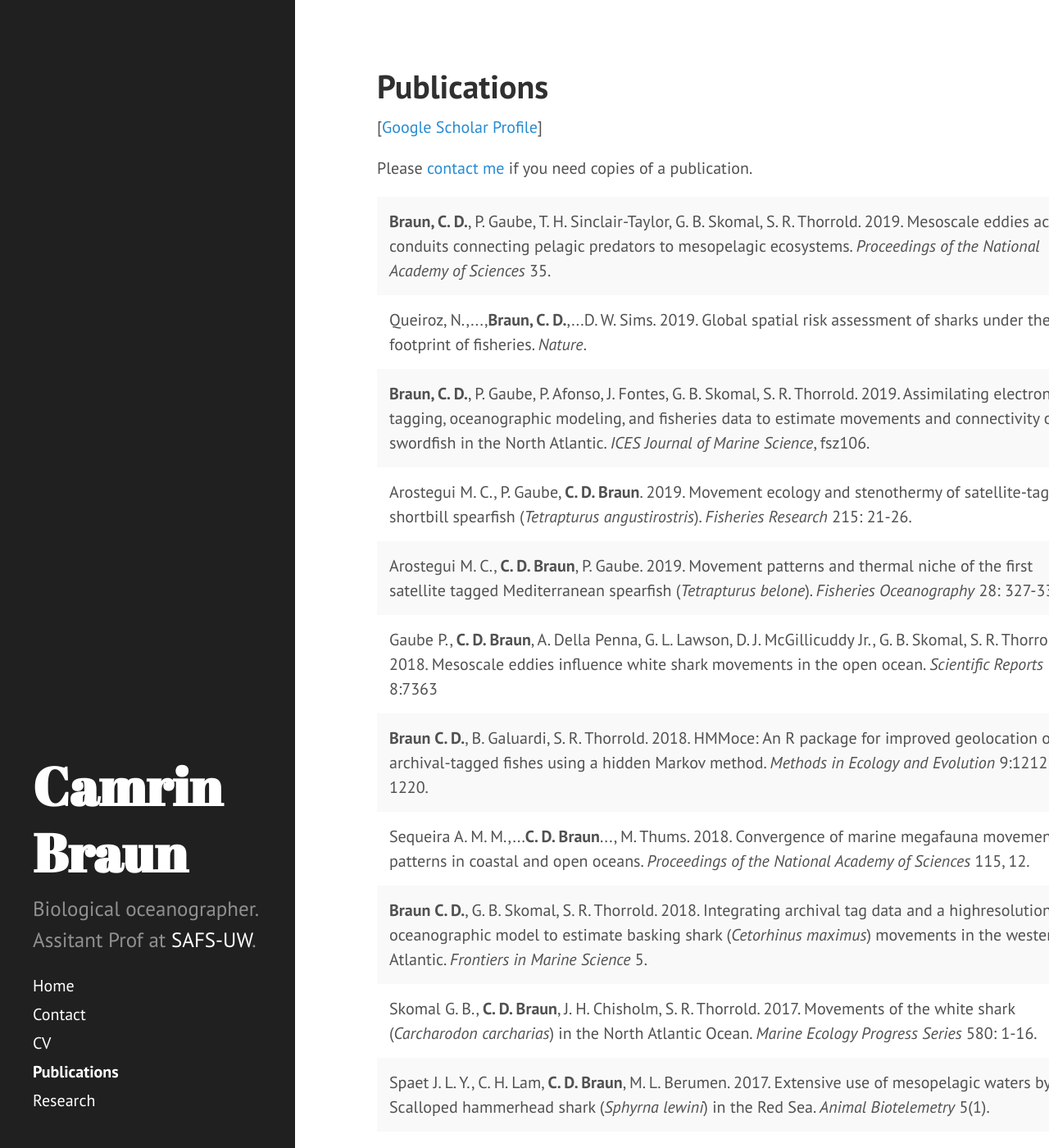
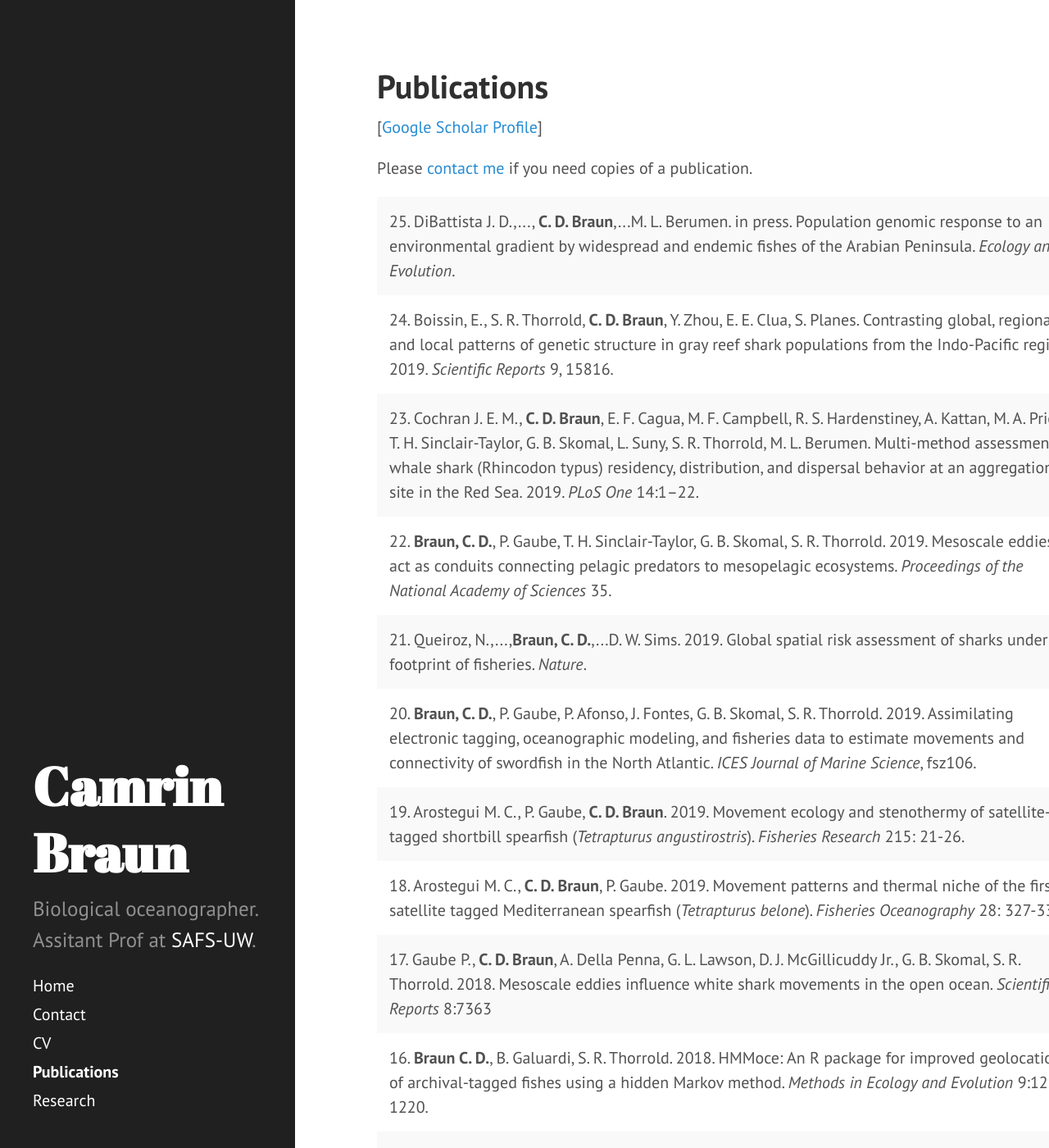
Before and after one commit to camrinbraun/camrinbraun.github.io, a Jekyll site: the page built from publications.md, in a window 1280 px wide and 1400 px high. Shown: the whole window at 82% size. Built offline with Jekyll 4.4.1, drawn with Linux system fonts in a browser that asks for light colours; comment, search, counter and statistics services are not loaded; some of the changed text lies outside the part shown.

Commit message:
update pubs and add #s

```diff
--- a/publications.md
+++ b/publications.md
@@ -40,113 +40,128 @@ th, td {
 <table style="width:125%" bgcolor="white">
 
   <tr>
-    <td><b>Braun, C. D.</b>, P. Gaube, T. H. Sinclair-Taylor, G. B. Skomal, S. R. Thorrold. 2019. Mesoscale eddies act as conduits connecting pelagic predators to mesopelagic ecosystems. <i>Proceedings of the National Academy of Sciences</i> 35.</td>
+    <td>25. DiBattista J. D.,..., <b>C. D. Braun</b>,...M. L. Berumen. in press. Population genomic response to an environmental gradient by widespread and endemic fishes of the Arabian Peninsula. <i>Ecology and Evolution</i>.</td>
     <td><div class='altmetric-embed' data-badge-type='donut' data-doi="10.1073/pnas.1903067116"></div></td>
   </tr>
 
   <tr>
-    <td>Queiroz, N.,...,<b>Braun, C. D.</b>,...D. W. Sims. 2019. Global spatial risk assessment of sharks under the footprint of fisheries. <i>Nature</i>.</td>
+    <td>24. Boissin, E., S. R. Thorrold, <b>C. D. Braun</b>, Y. Zhou, E. E. Clua, S. Planes. Contrasting global, regional and local patterns of genetic structure in gray reef shark populations from the Indo-Pacific region. 2019. <i>Scientific Reports</i> 9, 15816.</td>
+    <td><div class='altmetric-embed' data-badge-type='donut' data-doi="10.1073/pnas.1903067116"></div></td>
+  </tr>
+
+  <tr>
+    <td>23. Cochran J. E. M., <b>C. D. Braun</b>, E. F. Cagua, M. F. Campbell, R. S. Hardenstiney, A. Kattan, M. A. Priest, T. H. Sinclair-Taylor, G. B. Skomal, L. Suny, S. R. Thorrold, M. L. Berumen. Multi-method assessment of whale shark (Rhincodon typus) residency, distribution, and dispersal behavior at an aggregation site in the Red Sea. 2019. <i>PLoS One</i> 14:1–22.</td>
+    <td><div class='altmetric-embed' data-badge-type='donut' data-doi="10.1073/pnas.1903067116"></div></td>
+  </tr>
+
+  <tr>
+    <td>22. <b>Braun, C. D.</b>, P. Gaube, T. H. Sinclair-Taylor, G. B. Skomal, S. R. Thorrold. 2019. Mesoscale eddies act as conduits connecting pelagic predators to mesopelagic ecosystems. <i>Proceedings of the National Academy of Sciences</i> 35.</td>
+    <td><div class='altmetric-embed' data-badge-type='donut' data-doi="10.1073/pnas.1903067116"></div></td>
+  </tr>
+
+  <tr>
+    <td>21. Queiroz, N.,...,<b>Braun, C. D.</b>,...D. W. Sims. 2019. Global spatial risk assessment of sharks under the footprint of fisheries. <i>Nature</i>.</td>
     <td><div class='altmetric-embed' data-badge-type='donut' data-doi="10.1038/s41586-019-1444-4"></div></td>
   </tr>
 
   <tr>
-    <td><b>Braun, C. D.</b>, P. Gaube, P. Afonso, J. Fontes, G. B. Skomal, S. R. Thorrold. 2019. Assimilating electronic tagging, oceanographic modeling, and fisheries data to estimate movements and connectivity of swordfish in the North Atlantic. <i>ICES Journal of Marine Science</i>, fsz106.</td>
+    <td>20. <b>Braun, C. D.</b>, P. Gaube, P. Afonso, J. Fontes, G. B. Skomal, S. R. Thorrold. 2019. Assimilating electronic tagging, oceanographic modeling, and fisheries data to estimate movements and connectivity of swordfish in the North Atlantic. <i>ICES Journal of Marine Science</i>, fsz106.</td>
     <td><div class='altmetric-embed' data-badge-type='donut' data-doi="10.1093/icesjms/fsz106"></div></td>
   </tr>
 
    <tr>
-    <td>Arostegui M. C., P. Gaube, <b>C. D. Braun</b>. 2019. Movement ecology and stenothermy of satellite-tagged shortbill spearfish (<i>Tetrapturus angustirostris</i>). <i>Fisheries Research</i> 215: 21-26.</td>
+    <td>19. Arostegui M. C., P. Gaube, <b>C. D. Braun</b>. 2019. Movement ecology and stenothermy of satellite-tagged shortbill spearfish (<i>Tetrapturus angustirostris</i>). <i>Fisheries Research</i> 215: 21-26.</td>
     <td><div class='altmetric-embed' data-badge-type='donut' data-doi="10.1016/j.fishres.2019.03.005"></div></td>
   </tr>
 
   <tr>
-    <td>Arostegui M. C., <b>C. D. Braun</b>, P. Gaube. 2019. Movement patterns and thermal niche of the
+    <td>18. Arostegui M. C., <b>C. D. Braun</b>, P. Gaube. 2019. Movement patterns and thermal niche of the
 first satellite tagged Mediterranean spearfish (<i>Tetrapturus belone</i>). <i>Fisheries Oceanography</i> 28: 327-333..</td>
     <td><div class='altmetric-embed' data-badge-type='donut' data-doi="10.1111/fog.12413"></div></td>
   </tr>
 
   <tr>
-    <td>Gaube P., <b>C. D. Braun</b>, A. Della Penna, G. L. Lawson, D. J. McGillicuddy Jr., G. B. Skomal, S. R. Thorrold. 2018. Mesoscale eddies influence white shark movements in the open ocean. <i>Scientific Reports</i> 8:7363</td>
+    <td>17. Gaube P., <b>C. D. Braun</b>, A. Della Penna, G. L. Lawson, D. J. McGillicuddy Jr., G. B. Skomal, S. R. Thorrold. 2018. Mesoscale eddies influence white shark movements in the open ocean. <i>Scientific Reports</i> 8:7363</td>
     <td><div class='altmetric-embed' data-badge-type='donut' data-doi="10.1038/s41598-018-25565-8"></div></td>
   </tr>
 
   <tr>
-    <td><b>Braun C. D.</b>, B. Galuardi, S. R. Thorrold. 2018. HMMoce: An R package for improved geolocation of archival-tagged fishes using a hidden Markov method. <i>Methods in Ecology and Evolution</i> 9:1212–1220.</td>
+    <td>16. <b>Braun C. D.</b>, B. Galuardi, S. R. Thorrold. 2018. HMMoce: An R package for improved geolocation of archival-tagged fishes using a hidden Markov method. <i>Methods in Ecology and Evolution</i> 9:1212–1220.</td>
     <td><div class='altmetric-embed' data-badge-type='donut' data-doi="10.1111/2041-210x.12959 "></div></td>
   </tr>
 
   <tr>
-    <td>Sequeira A. M. M.,...<b>C. D. Braun</b>..., M. Thums. 2018. Convergence of marine megafauna movement patterns in coastal and open oceans. <i>Proceedings of the National Academy of Sciences</i> 115, 12.</td>
+    <td>15. Sequeira A. M. M.,...<b>C. D. Braun</b>..., M. Thums. 2018. Convergence of marine megafauna movement patterns in coastal and open oceans. <i>Proceedings of the National Academy of Sciences</i> 115, 12.</td>
     <td><div class='altmetric-embed' data-badge-type='donut' data-doi="10.1073/pnas.1716137115"></div></td>
   </tr>
 
   <tr>
-    <td><b>Braun C. D.</b>, G. B. Skomal, S. R. Thorrold. 2018. Integrating archival tag data and a highresolution oceanographic model to estimate basking shark (<i>Cetorhinus maximus</i>) movements in the western Atlantic. <i>Frontiers in Marine Science</i> 5.</td>
+    <td>14. <b>Braun C. D.</b>, G. B. Skomal, S. R. Thorrold. 2018. Integrating archival tag data and a highresolution oceanographic model to estimate basking shark (<i>Cetorhinus maximus</i>) movements in the western Atlantic. <i>Frontiers in Marine Science</i> 5.</td>
     <td><div class='altmetric-embed' data-badge-type='donut' data-doi="10.3389/fmars.2018.00025 "></div></td>
   </tr>
 
   <tr>
-    <td>Skomal G. B., <b>C. D. Braun</b>, J. H. Chisholm, S. R. Thorrold. 2017. Movements of the white shark (<i>Carcharodon carcharias</i>) in the North Atlantic Ocean. <i>Marine Ecology Progress Series</i> 580: 1-16.</td>
+    <td>13. Skomal G. B., <b>C. D. Braun</b>, J. H. Chisholm, S. R. Thorrold. 2017. Movements of the white shark (<i>Carcharodon carcharias</i>) in the North Atlantic Ocean. <i>Marine Ecology Progress Series</i> 580: 1-16.</td>
     <td><div class='altmetric-embed' data-badge-type='donut' data-doi="10.3354/meps12306 "></div></td>
   </tr>
 
 <tr>
-    <td>Spaet J. L. Y., C. H. Lam, <b>C. D. Braun</b>, M. L. Berumen. 2017. Extensive use of mesopelagic waters by a Scalloped hammerhead shark (<i>Sphyrna lewini</i>) in the Red Sea. <i>Animal Biotelemetry</i> 5(1).</td>
+    <td>12. Spaet J. L. Y., C. H. Lam, <b>C. D. Braun</b>, M. L. Berumen. 2017. Extensive use of mesopelagic waters by a Scalloped hammerhead shark (<i>Sphyrna lewini</i>) in the Red Sea. <i>Animal Biotelemetry</i> 5(1).</td>
     <td><div class='altmetric-embed' data-badge-type='donut' data-doi="10.1186/s40317-017-0135-x "></div></td>
   </tr>
 
   <tr>
-    <td>Cochran J. E. M., R. S. Hardenstine, <b>C. D. Braun</b>, G. B. Skomal, S. R. Thorrold, K. Xu, M. G. Genton, M. L. Berumen. 2016. Population structure of a whale shark (<i>Rhincodon typus</i>) aggregation in the Red Sea. <i>Journal of Fish Biology</i> 89(3): 1570-1582.</td>
+    <td>11. Cochran J. E. M., R. S. Hardenstine, <b>C. D. Braun</b>, G. B. Skomal, S. R. Thorrold, K. Xu, M. G. Genton, M. L. Berumen. 2016. Population structure of a whale shark (<i>Rhincodon typus</i>) aggregation in the Red Sea. <i>Journal of Fish Biology</i> 89(3): 1570-1582.</td>
     <td><div class='altmetric-embed' data-badge-type='donut' data-doi="10.1111/jfb.13054"></div></td>
   </tr>
 
   <tr>
-    <td>Coker D. J., <b>C. D. Braun</b>, J. Cavin, S. Payet, M. L. Berumen. 2016. Remote marine protected area reveals unusual social behavior in <i>Chaetodon trifascialis</i>. <i>Marine Biodiversity</i>: 1-2.</td>
+    <td>10. Coker D. J., <b>C. D. Braun</b>, J. Cavin, S. Payet, M. L. Berumen. 2016. Remote marine protected area reveals unusual social behavior in <i>Chaetodon trifascialis</i>. <i>Marine Biodiversity</i>: 1-2.</td>
     <td><div class='altmetric-embed' data-badge-type='donut' data-doi="10.1007/s12526-016-0531-0 "></div></td>
   </tr>
 
   <tr>
-    <td><b>Braun C. D.</b>, G. B. Skomal, S. R. Thorrold, M. L. Berumen. 2015. Movements of the reef manta ray (<i>Manta alfredi</i>) in the Red Sea using satellite and acoustic telemetry. <i>Marine Biology</i> 162(12).</td>
+    <td>9. <b>Braun C. D.</b>, G. B. Skomal, S. R. Thorrold, M. L. Berumen. 2015. Movements of the reef manta ray (<i>Manta alfredi</i>) in the Red Sea using satellite and acoustic telemetry. <i>Marine Biology</i> 162(12).</td>
     <td><div class='altmetric-embed' data-badge-type='donut' data-doi="10.1007/s00227-015-2760-3"></div></td>
   </tr>
 
   <tr>
-    <td><b>Braun C. D.</b>, M. B. Kaplan, A. Z. Horodysky, J. K. Llopiz. 2015. Satellite telemetry reveals physical processes driving billfish behavior. <i>Animal Biotelemetry</i> 3(1).</td>
+    <td>8. <b>Braun C. D.</b>, M. B. Kaplan, A. Z. Horodysky, J. K. Llopiz. 2015. Satellite telemetry reveals physical processes driving billfish behavior. <i>Animal Biotelemetry</i> 3(1).</td>
     <td><div class='altmetric-embed' data-badge-type='donut' data-doi="10.1186/s40317-014-0020-9"></div></td>
   </tr>
 
   <tr>
-    <td>Priest, M. A., G. R. Almany, <b>C. D. Braun</b>, R. J. Hamilton, D. F. Lozano-Cortés, et al. 2014. Isolation and characterization of 29 microsatellite markers for the bumphead parrotfish, <i>Bolbometopon muricatum</i>, and cross amplification in 12 related species. <i>Marine Biodiversity</i> 45(4): 861-866.</td>
+    <td>7. Priest, M. A., G. R. Almany, <b>C. D. Braun</b>, R. J. Hamilton, D. F. Lozano-Cortés, et al. 2014. Isolation and characterization of 29 microsatellite markers for the bumphead parrotfish, <i>Bolbometopon muricatum</i>, and cross amplification in 12 related species. <i>Marine Biodiversity</i> 45(4): 861-866.</td>
     <td><div class='altmetric-embed' data-badge-type='donut' data-doi="10.1007/s12526-014-0278-4"></div></td>
   </tr>
 
   <tr>
-    <td>Berumen M. L., <b>C. D. Braun</b>, J. E. M. Cochran, G. B. Skomal, S. R. Thorrold. 2014. Movement patterns of juvenile whale sharks tagged at an aggregation site in the Red Sea. <i>PLoS One</i> 9.</td>
+    <td>6. Berumen M. L., <b>C. D. Braun</b>, J. E. M. Cochran, G. B. Skomal, S. R. Thorrold. 2014. Movement patterns of juvenile whale sharks tagged at an aggregation site in the Red Sea. <i>PLoS One</i> 9.</td>
     <td><div class='altmetric-embed' data-badge-type='donut' data-doi="10.1371/journal.pone.0103536"></div></td>
   </tr>
 
   <tr>
-    <td>Thorrold S. R., P. Afonso, J. Fontes, <b>C. D. Braun</b>, G. B. Skomal, M. L. Berumen. 2014. Extreme diving behavior in devil rays links surface waters and the deep ocean. <i>Nature Communications</i> 5.</td>
+    <td>5. Thorrold S. R., P. Afonso, J. Fontes, <b>C. D. Braun</b>, G. B. Skomal, M. L. Berumen. 2014. Extreme diving behavior in devil rays links surface waters and the deep ocean. <i>Nature Communications</i> 5.</td>
     <td><div class='altmetric-embed' data-badge-type='donut' data-doi="10.1038/ncomms5274"></div></td>
   </tr>
 
   <tr>
-    <td><b>Braun C. D.</b>, G. B. Skomal, S. R. Thorrold, M. L. Berumen. 2014. Diving Behavior of the Reef Manta Ray Links Coral Reefs with Adjacent Deep Pelagic Habitats. <i>PLoS One</i> 9.</td>
+    <td>4. <b>Braun C. D.</b>, G. B. Skomal, S. R. Thorrold, M. L. Berumen. 2014. Diving Behavior of the Reef Manta Ray Links Coral Reefs with Adjacent Deep Pelagic Habitats. <i>PLoS One</i> 9.</td>
     <td><div class='altmetric-embed' data-badge-type='donut' data-doi="10.1371/journal.pone.0088170"></div></td>
   </tr>
 
   <tr>
-    <td>Werry J. M., S. Planes, M. L. Berumen, K. A. Lee, <b>C. D. Braun</b>, E. Clua. 2014. Reef fidelity and migration of tiger sharks, <i>Galeocerdo cuvier</i>, across the Coral Sea. <i>PLoS One</i> 9.</td>
+    <td>3. Werry J. M., S. Planes, M. L. Berumen, K. A. Lee, <b>C. D. Braun</b>, E. Clua. 2014. Reef fidelity and migration of tiger sharks, <i>Galeocerdo cuvier</i>, across the Coral Sea. <i>PLoS One</i> 9.</td>
     <td><div class='altmetric-embed' data-badge-type='donut' data-doi="10.1371/journal.pone.0083249"></div></td>
   </tr>
 
   <tr>
-    <td>Walter R. T.,...<b>C. D. Braun</b>,...N. E. Hussey. 2013. First record of living <i>Manta alfredi</i> x <i>Manta birostris</i> hybrid. <i>Marine Biodiversity</i> 44: 1-2.</td>
+    <td>2. Walter R. T.,...<b>C. D. Braun</b>,...N. E. Hussey. 2013. First record of living <i>Manta alfredi</i> x <i>Manta birostris</i> hybrid. <i>Marine Biodiversity</i> 44: 1-2.</td>
     <td><div class='altmetric-embed' data-badge-type='donut' data-doi="10.1007/s12526-013-0183-2"></div></td>
   </tr>
 
   <tr>
-    <td><b>Braun, C. D.</b> and C. A. Walser. 2011. The diet and distribution of largemouth bass (<i>Micropterus salmoides</i>) in the lower Boise River, Idaho. <i>Western North American Naturalist</i> 71(3): 316-326.</td>
+    <td>1. <b>Braun, C. D.</b> and C. A. Walser. 2011. The diet and distribution of largemouth bass (<i>Micropterus salmoides</i>) in the lower Boise River, Idaho. <i>Western North American Naturalist</i> 71(3): 316-326.</td>
     <td><div class='altmetric-embed' data-badge-type='donut' data-doi="10.3398/064.071.0315"></div></td>
   </tr>
 
```
